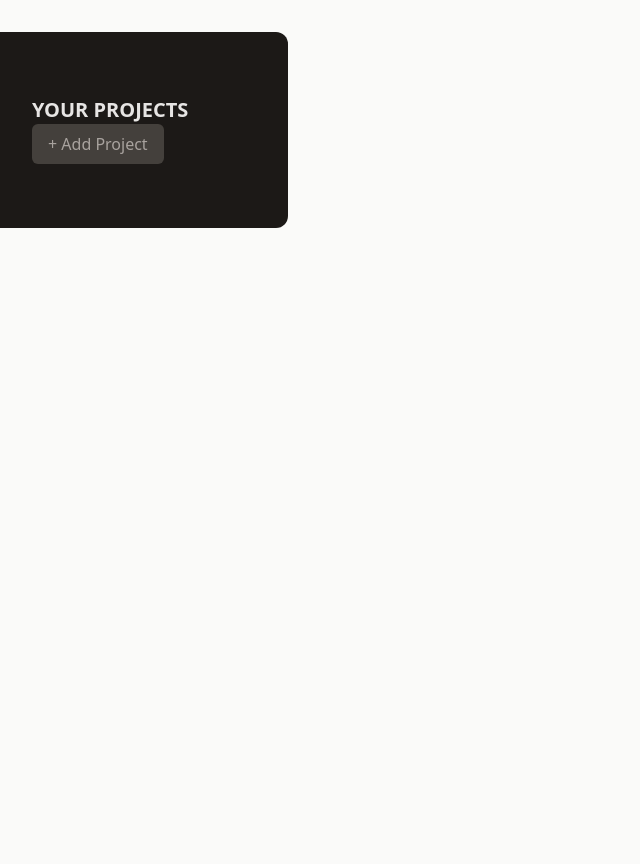
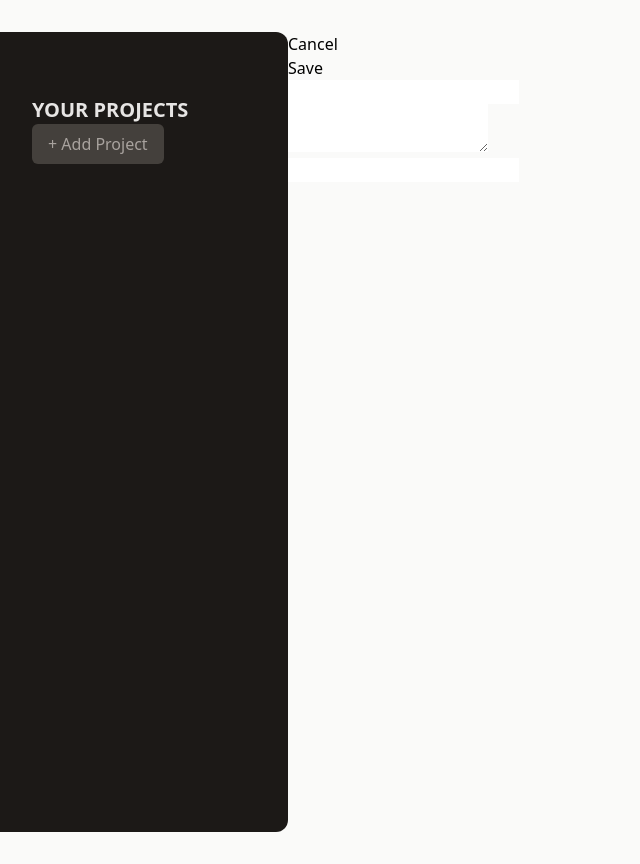
Before and after one commit to Matatov1989/React-Management-App, a React (Vite) app: page / in a window 1280 px wide. Shown: the whole page, without its empty margins (0-640 px from the left). Built offline with nearby package versions, Linux system fonts and the light colour scheme; the HTML template or start-up script is replaced by a standard one.

Commit message:
crete components

```diff
--- a/src/App.jsx
+++ b/src/App.jsx
@@ -1,9 +1,11 @@
-import ProjectsSidebar from "./components/ProjectsSidebar";
+import NewProject from "./components/NewProject.jsx";
+import ProjectsSidebar from "./components/ProjectsSidebar.jsx";
 
 function App() {
   return (
-    <main className="h-screen my-8">
+    <main className="h-screen my-8 flex">
       <ProjectsSidebar />
+      <NewProject />
     </main>
   );
 }
--- /dev/null
+++ b/src/components/Input.jsx
@@ -0,0 +1,8 @@
+export default function Input({ label, textarea, ...props }) {
+    return (
+        <p>
+            <label></label>
+            {textarea ? <textarea {...props} /> : <input {...props} />}
+        </p>
+    );
+}
--- /dev/null
+++ b/src/components/NewProject.jsx
@@ -0,0 +1,17 @@
+import Input from "./Input.jsx";
+
+export default function NewProject() {
+    return (
+        <div>
+            <menu>
+                <li><button>Cancel</button></li>
+                <li><button>Save</button></li>
+            </menu>
+            <div>
+                <Input label="Title" />
+                <Input label="Description" textarea />
+                <Input label="Due Date" />
+            </div>
+        </div>
+    );
+}
```
